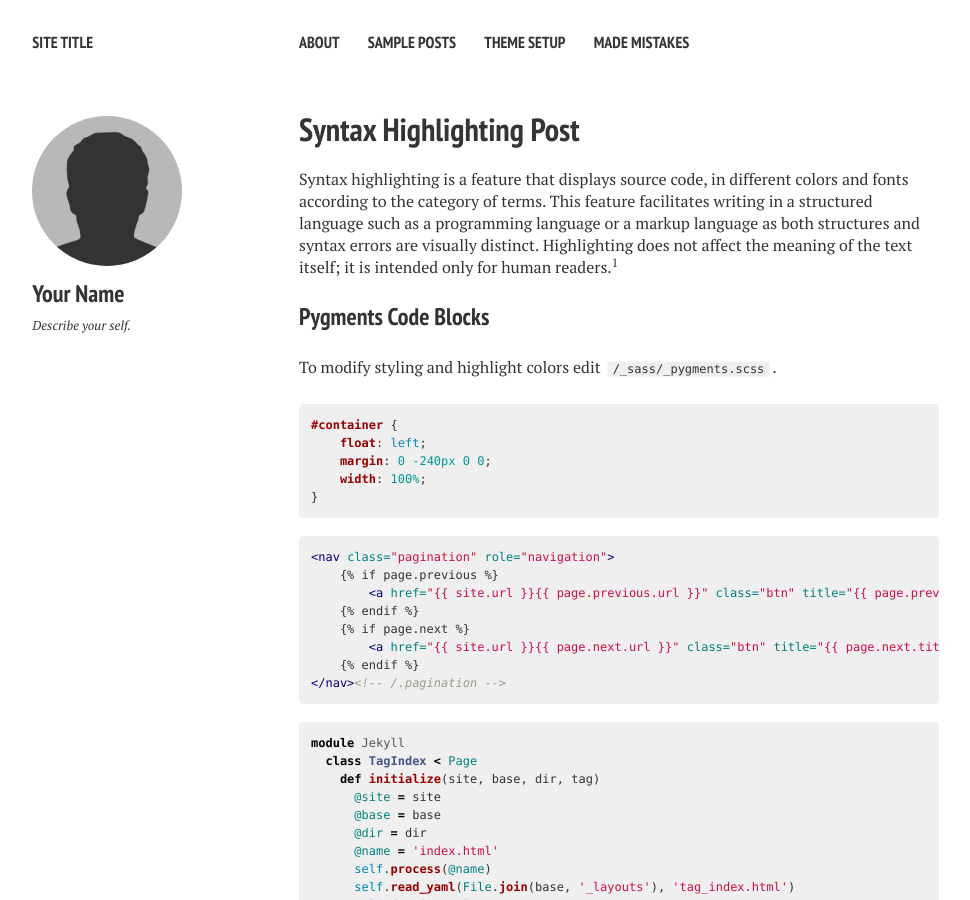
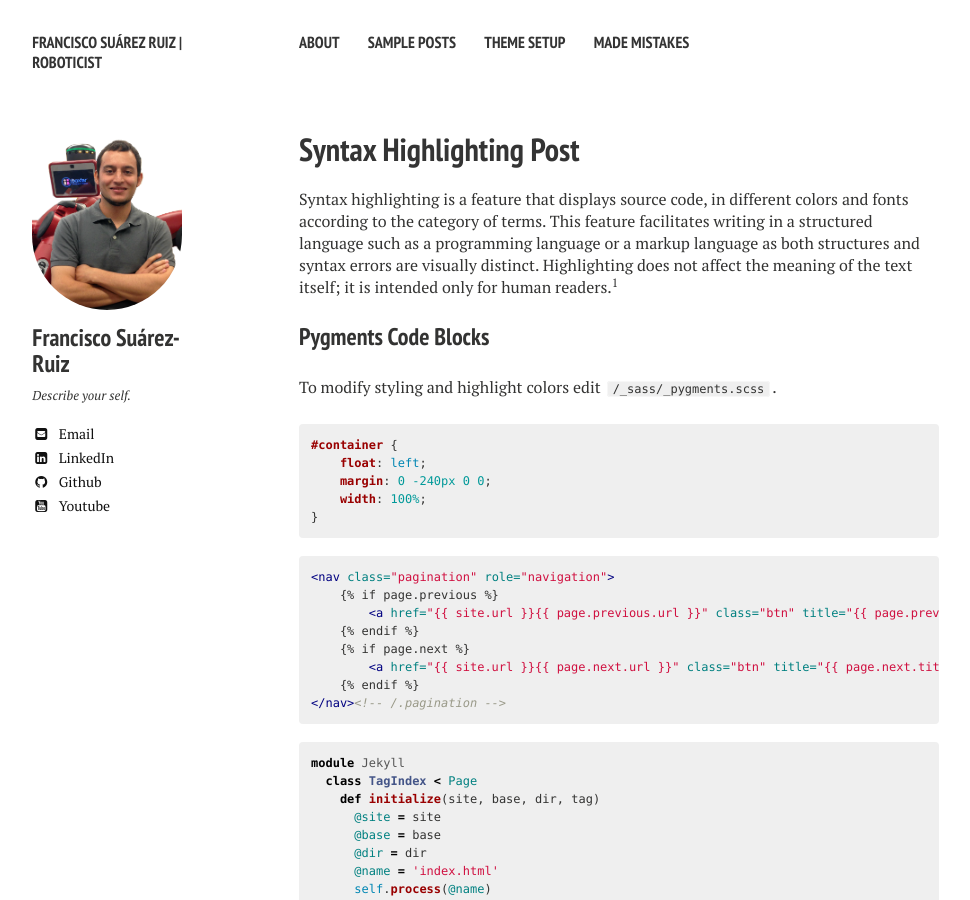
Before and after one commit to fsuarez6/fsuarez6.github.io, a Jekyll site: the page built from _posts/2013-08-16-code-highlighting-post.md, in a window 1280 px wide and 900 px high. Shown: the whole window, without its empty margins (21-991 px from the left). Built offline with Jekyll 4.4.1, drawn with Linux system fonts in a browser that asks for light colours; nearby versions of some CDN libraries; some of the changed text lies outside the part shown.

Commit message:
Updated contact info

```diff
--- a/Gemfile
+++ b/Gemfile
@@ -3,3 +3,5 @@ source "https://rubygems.org"
 gem 'jekyll', '2.5.3'
 gem 'jekyll-sitemap'
 gem 'octopress', '~> 3.0'
+gem 'pygments.rb'
+gem 'jekyll-gist'
--- a/_config.yml
+++ b/_config.yml
@@ -1,6 +1,6 @@
 # Site wide configuration
 
-title:            Site Title
+title:            Francisco Suárez Ruiz | Roboticist
 locale:           en_US
 url:
 
@@ -21,15 +21,15 @@ kramdown:
   footnote_nr: 1
   entity_output: as_char
   toc_levels: 1..6
-  use_coderay: false
+  enable_coderay: false
 
 
 # Site owner
 owner:
-  name: Your Name
-  avatar: bio-photo.jpg
+  name: Francisco Suárez-Ruiz
+  avatar: bio-photo.png
   bio: "Describe your self."
-  email:
+  email: username@gmail.com
   disqus-shortname:
   twitter: #username
   facebook: #username
@@ -40,9 +40,9 @@ owner:
     ad-client:
     ad-slot:
   bing-verify:
-  github: #username
+  github: fsuarez6
   stackoverflow: #123456/username   from a "http://stackoverflow.com/users/123456/username" link
-  linkedin: #username
+  linkedin: fsuarez6
   xing: #username
   instagram: #username
   lastfm: #username
@@ -51,7 +51,7 @@ owner:
   foursquare: #username
   steam: #username
   dribbble: #username
-  youtube: #username
+  youtube: FSuarezRuiz
   soundcloud: #username
   weibo: #username
   flickr: #username
--- a/_posts/2013-08-16-code-highlighting-post.md
+++ b/_posts/2013-08-16-code-highlighting-post.md
@@ -117,5 +117,3 @@ end
 ### GitHub Gist Embed
 
 An example of a Gist embed below.
-
-{% gist mmistakes/6589546 %}
```
Also changed, not shown: README.md, images/bio-photo-2.jpg (deleted), images/bio-photo.jpg (deleted), images/bio-photo.png (added).
